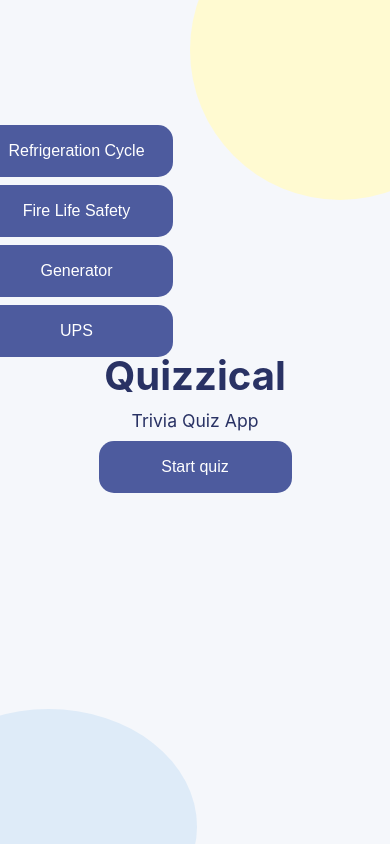
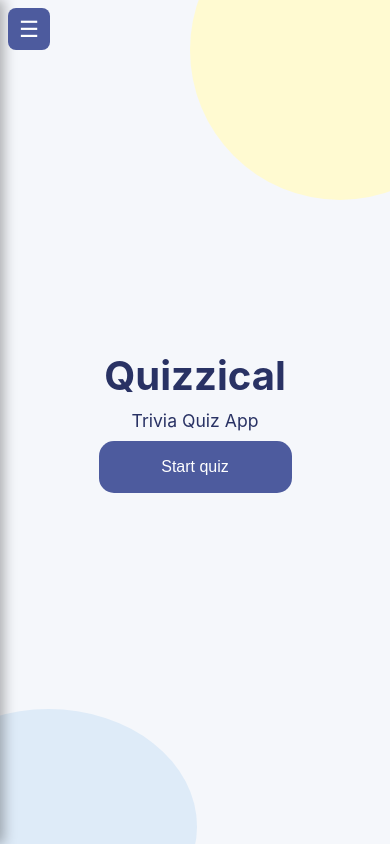
Before and after one commit to mejiab4494/Quizzical, a React (Vite) app: page /#home in a window 390 px wide. Built offline with nearby package versions, Linux system fonts and the light colour scheme.

Commit message:
finised making the page mobile friendy, added the useEffect navigate to make it easier for mobile user to use the back arrow to navigate

```diff
--- a/src/App.css
+++ b/src/App.css
@@ -8,6 +8,7 @@
   align-items: center;
   background: none;
   cursor: pointer;
+  z-index: 300;
 }
 
 .home-widget svg {
@@ -248,5 +249,3 @@
   font-size: 0.9rem;
   color: #666;
 }
-
-/* review pages css */
--- a/src/component/navButtons.css
+++ b/src/component/navButtons.css
@@ -24,3 +24,90 @@
 .navBtn button:hover {
   transform: translateX(0); /* slide fully into view */
 }
+
+/* Hamburger button - hidden on large screens */
+.menuToggle {
+  display: none;
+  position: fixed;
+  top: 15px;
+  left: 15px;
+  z-index: 200;
+  background-color: #4D5B9E;
+  color: white;
+  border: none;
+  border-radius: 8px;
+  width: 42px;
+  height: 42px;
+  font-size: 1.4rem;
+  cursor: pointer;
+  align-items: center;
+  justify-content: center;
+}
+
+/* Mobile styles */
+@media (max-height: 500px), (max-width: 600px) {
+  .home-widget svg {
+    display: none;
+  }
+
+   .firesafety {
+  display: flex;
+  align-items: flex-start;
+  flex-direction: column;
+  align-items: center;
+  gap: 20px;
+  padding: 20px;
+  }
+
+  .firesafety img {
+    max-width: 280px;
+    height: auto;
+    border-radius: 8px;
+  }
+
+  .ups iframe {
+    width: 330px;
+    height: 300px;
+  }
+
+  .question-block h3 {
+    padding-left: 35px;
+  }
+  .menuToggle {
+    display: flex;
+    top: 8px;
+    left: 8px;
+
+  }
+
+  .navBtn {
+    top: 0;
+    left: 0;
+    width: 220px;
+    height: 100vh;
+    background-color: #1e1e2e;
+    flex-direction: column;
+    justify-content: center;
+    gap: 12px;
+    padding: 70px 0 20px;
+    overflow-y: auto;
+    transform: translateX(-100%);
+    transition: transform 0.3s ease;
+    box-shadow: 4px 0 12px rgba(0,0,0,0.3);
+  }
+
+  .navBtn.open {
+    transform: translateX(0);
+  }
+
+  .navBtn button {
+    transform: translateX(0);
+    width: 180px;
+    border-radius: 0 12px 12px 0;
+  }
+
+  .navBtn button:hover {
+    transform: translateX(8px);
+  }
+
+}
--- a/src/component/navButtons.jsx
+++ b/src/component/navButtons.jsx
@@ -1,19 +1,40 @@
+import { useState } from "react";
 import ReviewPage from "./reviewpage";
 import "./navButtons.css";
 
 export default function NavButtons({ page, setPage }) {
-    const reviewPages = ["RefrigerationCycle", "fireSafety", "generator", "UPS"];
+  const [menuOpen, setMenuOpen] = useState(false);
+  const reviewPages = ["RefrigerationCycle", "fireSafety", "generator", "UPS"];
 
-    if (reviewPages.includes(page)) {
+  if (reviewPages.includes(page)) {
     return <ReviewPage page={page} />;
-    }
+  }
+
+  const handleNav = (p) => {
+    setPage(p);
+    setMenuOpen(false);
+  };
 
   return (
-    <div className="navBtn">
-      <button onClick={() => setPage("RefrigerationCycle")}>Refrigeration Cycle</button>
-      <button onClick={() => setPage("fireSafety")}>Fire Life Safety</button>
-      <button onClick={() => setPage("generator")}>Generator</button>
-      <button onClick={() => setPage("UPS")}>UPS</button>
-    </div>
+    <>
+      {/* Hamburger toggle - only visible on small screens */}
+      <button className="menuToggle" onClick={() => setMenuOpen(!menuOpen)}>
+        {menuOpen ? "✕" : "☰"}
+      </button>
+
+      {/* Overlay to close menu on outside click */}
+      {menuOpen && (
+        <div className="menuOverlay" onClick={() => setMenuOpen(false)} />
+      )}
+
+      <div className={`navBtn ${menuOpen ? "open" : ""}`}>
+        {/* Home button inside mobile menu */}
+
+        <button onClick={() => handleNav("RefrigerationCycle")}>Refrigeration Cycle</button>
+        <button onClick={() => handleNav("fireSafety")}>Fire Life Safety</button>
+        <button onClick={() => handleNav("generator")}>Generator</button>
+        <button onClick={() => handleNav("UPS")}>UPS</button>
+      </div>
+    </>
   );
 }
--- a/src/component/reviewpage.css
+++ b/src/component/reviewpage.css
@@ -44,37 +44,9 @@
   height: 700px;
 }
 
-@media(max-width: 900px) {
-  .home-widget {
-    visibility: hidden;
-  }
-
-    .firesafety {
-    display: flex;
-    align-items: flex-start;
-    flex-direction: column;
-    align-items: center;
-    gap: 20px;
-    padding: 20px;
-  }
-
-  .firesafety img {
-    max-width: 280px;
-    height: auto;
-    border-radius: 8px;
-  }
-
-  .ups iframe {
-    width: 350px;
-    height: 300px;
-  }
-}
 
 /* Landscape phones and small tablets */
 @media (orientation: landscape) and (max-width: 900px) {
-  .home-widget {
-    visibility: hidden;
-  }
 
   .firesafety {
     display: flex;
@@ -90,6 +62,12 @@
     border-radius: 8px;
   }
 
+  .generator {
+    max-width: 350px;
+    max-height: 600px;
+    border-radius: 8px;
+  }
+
   .ups iframe {
     height: 330px;
     width: 390px;
--- a/src/component/startingPage.jsx
+++ b/src/component/startingPage.jsx
@@ -1,16 +1,35 @@
-import { useState } from "react"
+import { useState, useEffect } from "react"
 import QuestionPage from "./questionPage.jsx"
 import NavButtons from "./navButtons.jsx"
 
 export default function StartingPage() {
-  const [page, setPage] = useState("home") // "home" | "quiz"
+  const [page, setPage] = useState("home")
+
+  const navigateTo = (newPage) => {
+    window.history.pushState({ page: newPage }, "", `#${newPage}`)
+    setPage(newPage)
+  }
+
+  useEffect(() => {
+    const handlePopState = (e) => {
+      if (e.state?.page) {
+        setPage(e.state.page)
+      } else {
+        setPage("home")
+      }
+    }
+
+    window.history.replaceState({ page: "home" }, "", "#home")
+    window.addEventListener("popstate", handlePopState)
+    return () => window.removeEventListener("popstate", handlePopState)
+  }, [])
 
   return (
     <>
-      <NavButtons page={page} setPage={setPage} />
-      {/* Home button always visible except on home screen */}
+      <NavButtons page={page} setPage={navigateTo} />  {/* ✅ navigateTo */}
+
       {page !== "home" && (
-        <button onClick={() => setPage("home")} className="home-widget">
+        <button onClick={() => navigateTo("home")} className="home-widget">  {/* ✅ navigateTo */}
           <svg viewBox="0 0 24 24" fill="none" stroke="currentColor" strokeWidth="2" strokeLinecap="round" strokeLinejoin="round">
             <path d="M3 9l9-7 9 7v11a2 2 0 0 1-2 2H5a2 2 0 0 1-2-2z"/>
             <polyline points="9 22 9 12 15 12 15 22"/>
@@ -18,17 +37,17 @@ export default function StartingPage() {
         </button>
       )}
 
+      {page === "quiz" && <QuestionPage />}
+
       {page === "home" && (
         <div className="centered-container">
           <h1>Quizzical</h1>
           <p>Trivia Quiz App</p>
-          <button onClick={() => setPage("quiz")} className="start-btn">
+          <button onClick={() => navigateTo("quiz")} className="start-btn">  {/* ✅ navigateTo */}
             Start quiz
           </button>
         </div>
       )}
-
-      {page === "quiz" && <QuestionPage />}
     </>
   )
 }
```
